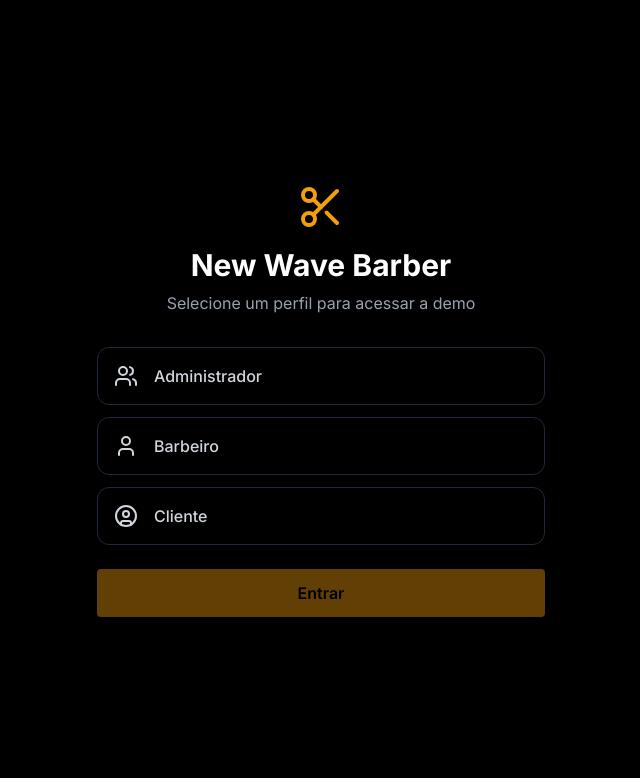
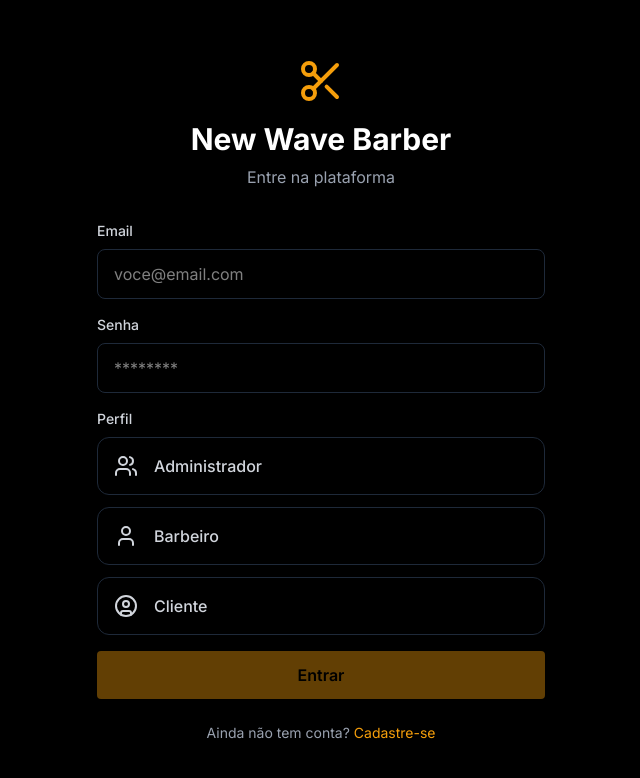
Before and after one commit to Evandro-J-O-Andrade/newbarbe, a React (Vite) app: page /login in a window 1280 px wide. Shown: the top 778 px of the page, without its empty margins (319-959 px from the left). Built offline with nearby package versions, Linux system fonts and the light colour scheme; no server answers.

Commit message:
Feito pagina de freelance

```diff
--- a/src/App.tsx
+++ b/src/App.tsx
@@ -15,6 +15,7 @@ import AdminClientsPage from '@/features/admin/pages/AdminClientsPage'
 import BarberDashboardPage from '@/features/barber/pages/BarberDashboardPage'
 import ClientDashboardPage from '@/features/client/pages/ClientDashboardPage'
 import LoginPage from '@/features/auth/pages/LoginPage'
+import RegisterPage from '@/features/auth/pages/RegisterPage'
 import Navbar from '@/components/Navbar'
 import Hero from '@/components/Hero'
 import About from '@/components/About'
@@ -163,6 +164,7 @@ function App() {
                 <Route path="/" element={<LandingPage />} />
                 <Route path="/agendamento" element={<AppointmentPage />} />
                 <Route path="/login" element={<LoginPage />} />
+                <Route path="/cadastro" element={<RegisterPage />} />
                 <Route
                   path="/admin"
                   element={
--- a/src/components/Footer.tsx
+++ b/src/components/Footer.tsx
@@ -18,6 +18,11 @@ import { Scissors, Instagram, Facebook, MessageCircle, MapPin, Phone } from 'luc
 const footerLinks = {
   servicos: ['Corte Masculino', 'Barba', 'Hidratação', 'Pigmentação', 'Sobrancelha', 'Combo'],
   institucional: ['Sobre', 'Equipe', 'Galeria', 'Preços', 'Contato'],
+  acesso: [
+    { label: 'Área do Cliente', href: '/login' },
+    { label: 'Área do Barbeiro', href: '/login' },
+    { label: 'Painel Administrativo', href: '/login' },
+  ],
 }
 
 export default function Footer() {
@@ -75,6 +80,19 @@ export default function Footer() {
           </div>
 
           <div>
+            <h3 className="text-white font-semibold mb-6">Acesso</h3>
+            <ul className="space-y-3">
+              {footerLinks.acesso.map((link) => (
+                <li key={link.label}>
+                  <a href={link.href} className="text-gray-400 hover:text-amber-500 transition-colors">
+                    {link.label}
+                  </a>
+                </li>
+              ))}
+            </ul>
+          </div>
+
+          <div>
             <h3 className="text-white font-semibold mb-6">Contato</h3>
             <ul className="space-y-4">
               <li className="flex items-start gap-3 text-gray-400">
--- a/src/features/auth/pages/LoginPage.tsx
+++ b/src/features/auth/pages/LoginPage.tsx
@@ -1,11 +1,13 @@
 /**
  * LoginPage
  *
- * Página de login mockada.
+ * Página de login e cadastro mockada.
  *
  * Responsabilidades:
- * - Permitir seleção de perfil para demo.
+ * - Permitir login com email/senha.
+ * - Selecionar perfil para demo.
  * - Redirecionar para o painel correto.
+ * - Oferecer cadastro rápido.
  */
 
 import { useState } from 'react'
@@ -22,10 +24,14 @@ const roles: { role: Role; label: string; icon: typeof Users }[] = [
 ]
 
 export default function LoginPage() {
+  const [mode, setMode] = useState<'login' | 'register'>('login')
+  const [email, setEmail] = useState('')
+  const [password, setPassword] = useState('')
   const [selectedRole, setSelectedRole] = useState<Role | null>(null)
   const navigate = useNavigate()
 
-  function handleLogin() {
+  function handleSubmit(e: React.FormEvent) {
+    e.preventDefault()
     if (!selectedRole) return
     localStorage.setItem('nwb_role', selectedRole)
     if (selectedRole === 'ADMIN') navigate('/admin')
@@ -44,10 +50,40 @@ export default function LoginPage() {
         <div className="text-center mb-8">
           <Scissors className="w-12 h-12 text-amber-500 mx-auto mb-4" />
           <h1 className="text-3xl font-bold mb-2">New Wave Barber</h1>
-          <p className="text-gray-400">Selecione um perfil para acessar a demo</p>
+          <p className="text-gray-400">
+            {mode === 'login' ? 'Entre na plataforma' : 'Crie sua conta'}
+          </p>
         </div>
 
-        <div className="space-y-3 mb-6">
+        <form onSubmit={handleSubmit} className="space-y-4 mb-6">
+          <div>
+            <label htmlFor="email" className="block text-sm font-medium text-gray-300 mb-2">Email</label>
+            <input
+              id="email"
+              type="email"
+              value={email}
+              onChange={(e) => setEmail(e.target.value)}
+              className="w-full px-4 py-3 bg-black border border-gray-800 rounded-lg text-white focus:border-amber-500 focus:outline-none"
+              placeholder="voce@email.com"
+              required
+            />
+          </div>
+          <div>
+            <label htmlFor="password" className="block text-sm font-medium text-gray-300 mb-2">Senha</label>
+            <input
+              id="password"
+              type="password"
+              value={password}
+              onChange={(e) => setPassword(e.target.value)}
+              className="w-full px-4 py-3 bg-black border border-gray-800 rounded-lg text-white focus:border-amber-500 focus:outline-none"
+              placeholder="********"
+              required
+            />
+          </div>
+
+          <div>
+            <span className="block text-sm font-medium text-gray-300 mb-2">Perfil</span>
+            <div className="space-y-3">
               {roles.map((item) => (
                 <button
                   key={item.role}
@@ -64,15 +100,27 @@ export default function LoginPage() {
                 </button>
               ))}
             </div>
+          </div>
 
           <button
-          type="button"
-          onClick={handleLogin}
-          disabled={!selectedRole}
+            type="submit"
+            disabled={!selectedRole || !email || !password}
             className="w-full py-3 bg-amber-500 text-black font-semibold rounded hover:bg-amber-400 transition-colors disabled:opacity-40"
           >
-          Entrar
+            {mode === 'login' ? 'Entrar' : 'Criar conta'}
           </button>
+        </form>
+
+        <p className="text-center text-sm text-gray-400">
+          {mode === 'login' ? 'Ainda não tem conta?' : 'Já tem conta?'}{' '}
+          <button
+            type="button"
+            onClick={() => setMode(mode === 'login' ? 'register' : 'login')}
+            className="text-amber-500 hover:text-amber-400"
+          >
+            {mode === 'login' ? 'Cadastre-se' : 'Entrar'}
+          </button>
+        </p>
       </motion.div>
     </div>
   )
--- /dev/null
+++ b/src/features/auth/pages/RegisterPage.tsx
@@ -0,0 +1,108 @@
+/**
+ * RegisterPage
+ *
+ * Página de cadastro mockada.
+ *
+ * Responsabilidades:
+ * - Cadastrar novo cliente.
+ * - Redirecionar para login/portal após cadastro.
+ */
+
+import { useState } from 'react'
+import { motion } from 'framer-motion'
+import { Scissors } from 'lucide-react'
+import { Link, useNavigate } from 'react-router-dom'
+
+export default function RegisterPage() {
+  const [name, setName] = useState('')
+  const [email, setEmail] = useState('')
+  const [phone, setPhone] = useState('')
+  const [password, setPassword] = useState('')
+  const navigate = useNavigate()
+
+  function handleSubmit(e: React.FormEvent) {
+    e.preventDefault()
+    localStorage.setItem('nwb_role', 'CLIENTE')
+    navigate('/cliente')
+  }
+
+  return (
+    <div className="min-h-screen flex items-center justify-center bg-black text-white px-4">
+      <motion.div
+        initial={{ opacity: 0, y: 20 }}
+        animate={{ opacity: 1, y: 0 }}
+        transition={{ duration: 0.6 }}
+        className="w-full max-w-md"
+      >
+        <div className="text-center mb-8">
+          <Scissors className="w-12 h-12 text-amber-500 mx-auto mb-4" />
+          <h1 className="text-3xl font-bold mb-2">Criar conta</h1>
+          <p className="text-gray-400">Acompanhe seus agendamentos e novidades</p>
+        </div>
+
+        <form onSubmit={handleSubmit} className="space-y-4 mb-6">
+          <div>
+            <label htmlFor="name" className="block text-sm font-medium text-gray-300 mb-2">Nome completo</label>
+            <input
+              id="name"
+              value={name}
+              onChange={(e) => setName(e.target.value)}
+              className="w-full px-4 py-3 bg-black border border-gray-800 rounded-lg text-white focus:border-amber-500 focus:outline-none"
+              placeholder="Seu nome"
+              required
+            />
+          </div>
+          <div>
+            <label htmlFor="email" className="block text-sm font-medium text-gray-300 mb-2">Email</label>
+            <input
+              id="email"
+              type="email"
+              value={email}
+              onChange={(e) => setEmail(e.target.value)}
+              className="w-full px-4 py-3 bg-black border border-gray-800 rounded-lg text-white focus:border-amber-500 focus:outline-none"
+              placeholder="voce@email.com"
+              required
+            />
+          </div>
+          <div>
+            <label htmlFor="phone" className="block text-sm font-medium text-gray-300 mb-2">WhatsApp</label>
+            <input
+              id="phone"
+              value={phone}
+              onChange={(e) => setPhone(e.target.value)}
+              className="w-full px-4 py-3 bg-black border border-gray-800 rounded-lg text-white focus:border-amber-500 focus:outline-none"
+              placeholder="(11) 99999-9999"
+              required
+            />
+          </div>
+          <div>
+            <label htmlFor="password" className="block text-sm font-medium text-gray-300 mb-2">Senha</label>
+            <input
+              id="password"
+              type="password"
+              value={password}
+              onChange={(e) => setPassword(e.target.value)}
+              className="w-full px-4 py-3 bg-black border border-gray-800 rounded-lg text-white focus:border-amber-500 focus:outline-none"
+              placeholder="********"
+              required
+            />
+          </div>
+
+          <button
+            type="submit"
+            className="w-full py-3 bg-amber-500 text-black font-semibold rounded hover:bg-amber-400 transition-colors disabled:opacity-40"
+          >
+            Criar conta
+          </button>
+        </form>
+
+        <p className="text-center text-sm text-gray-400">
+          Já tem conta?{' '}
+          <Link to="/login" className="text-amber-500 hover:text-amber-400">
+            Entrar
+          </Link>
+        </p>
+      </motion.div>
+    </div>
+  )
+}
```
Also changed, not shown: src/components/Navbar.tsx (+28 -0 lines), 8 other files (tests, documents, lock files or other folders). Lines whose indentation alone changed are shown as unchanged.
